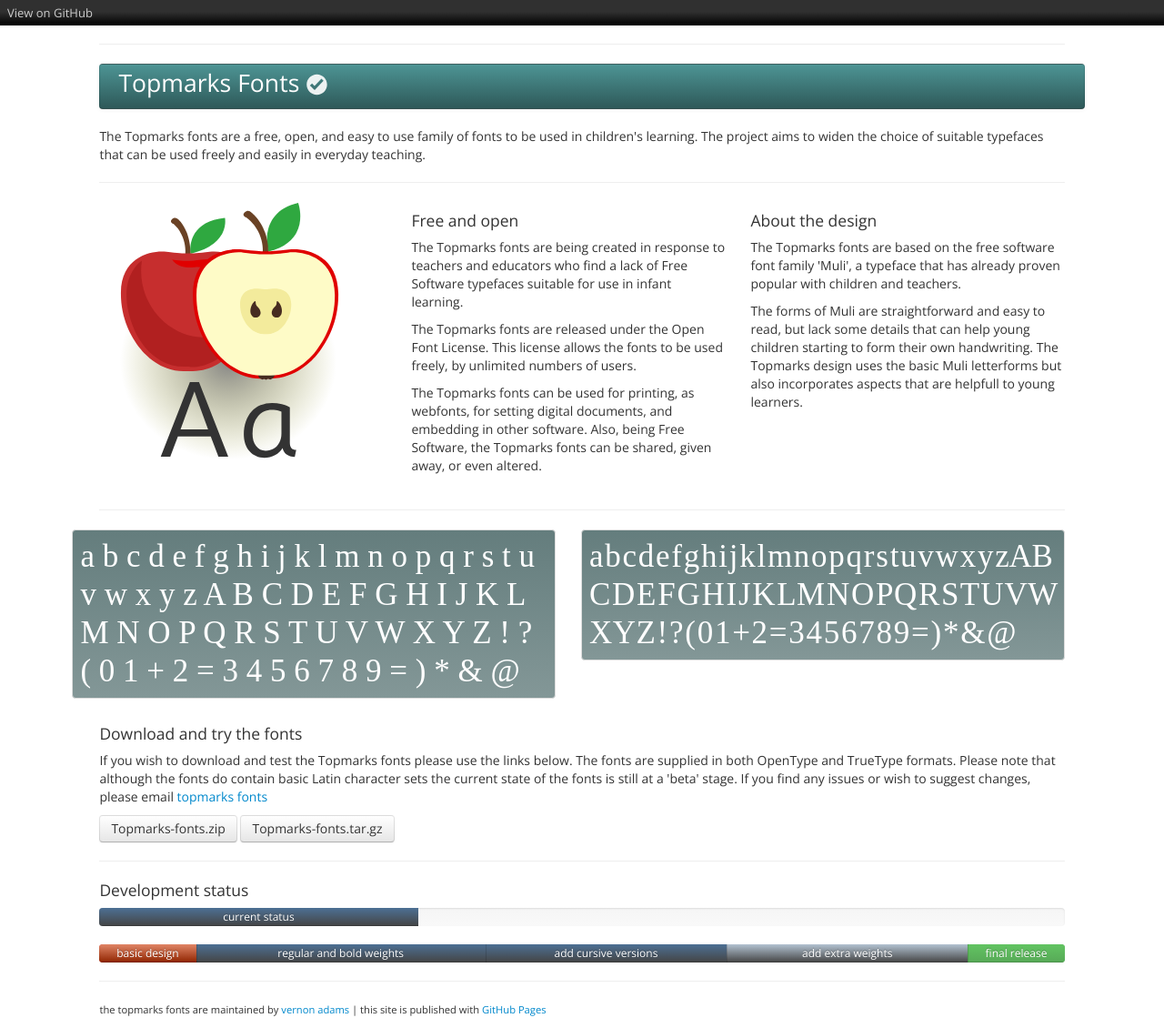
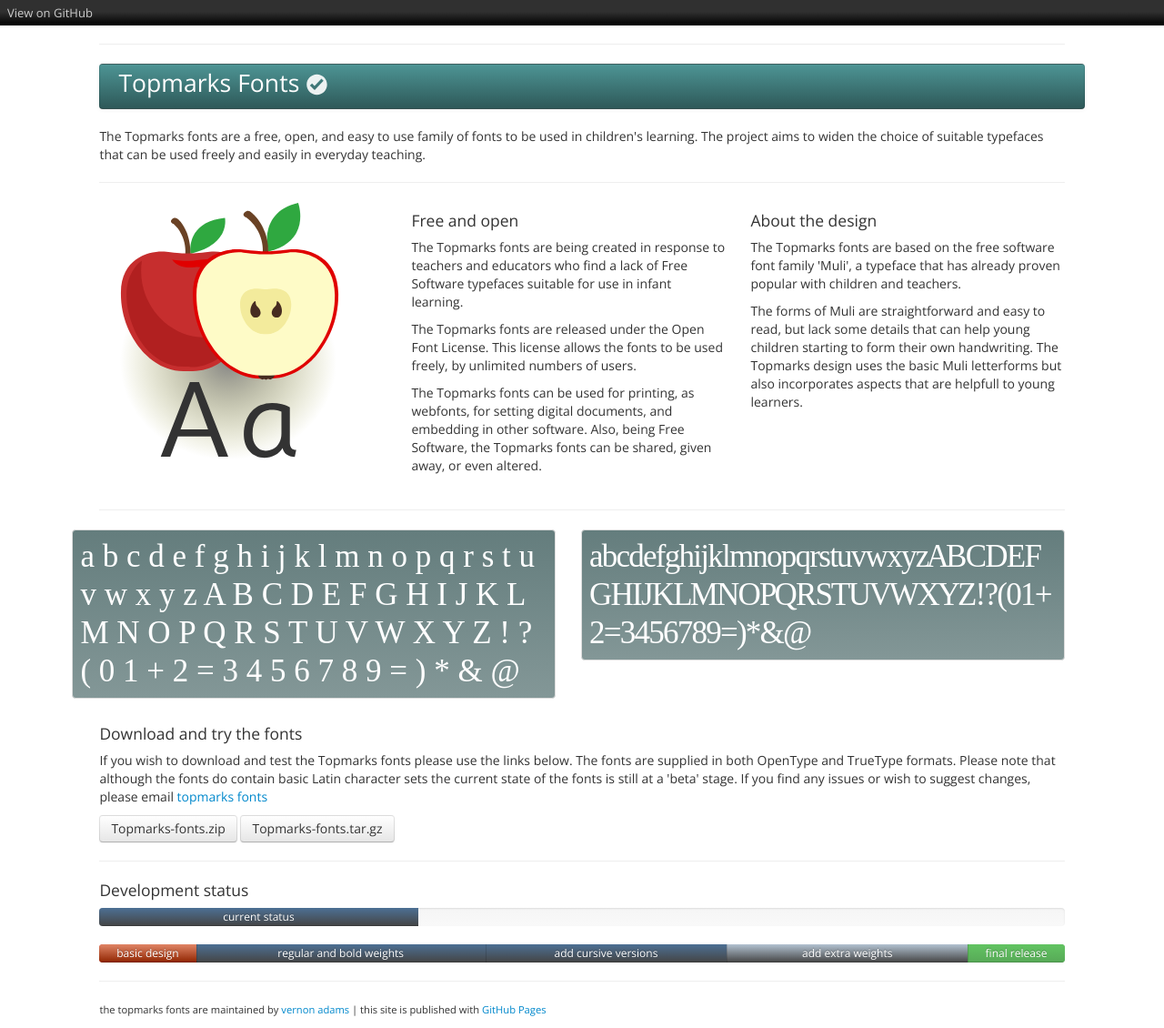
Before and after one commit to vernnobile/topmarks, a Jekyll site: the page built from index.html, in a window 1280 px wide. Shown: the whole page at 91% size. Built offline with Jekyll 4.4.1, drawn with Linux system fonts in a browser that asks for light colours; some web fonts are replaced.

Commit message:
Update specimen.html

```diff
--- a/_includes/specimen.html
+++ b/_includes/specimen.html
@@ -1,4 +1,4 @@
 <div class="row">
 <div class="span6 specimen" style="font-family:topmarksbook">a b c d e f g h i j k l m n o p q r s t u v w x y z A B C D E F G H I J K L M N O P Q R S T U V W X Y Z ! ? ( 0 1 + 2 = 3 4 5 6 7 8 9 = ) * & @ </div>
-<div class="span6 specimen" style="font-family:topmarksbold; letter-spacing:-0.1em;">a b c d e f g h i j k l m n o p q r s t u v w x y z A B C D E F G H I J K L M N O P Q R S T U V W X Y Z ! ? ( 0 1 + 2 = 3 4 5 6 7 8 9 = ) * & @ </div>
+<div class="span6 specimen" style="font-family:topmarksbold; letter-spacing:-0.15em;">a b c d e f g h i j k l m n o p q r s t u v w x y z A B C D E F G H I J K L M N O P Q R S T U V W X Y Z ! ? ( 0 1 + 2 = 3 4 5 6 7 8 9 = ) * & @ </div>
 </div>
```
